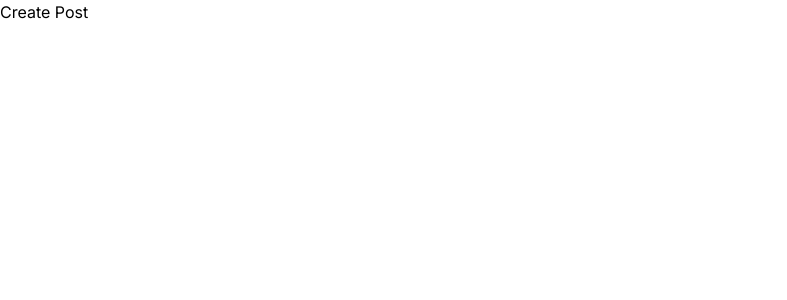
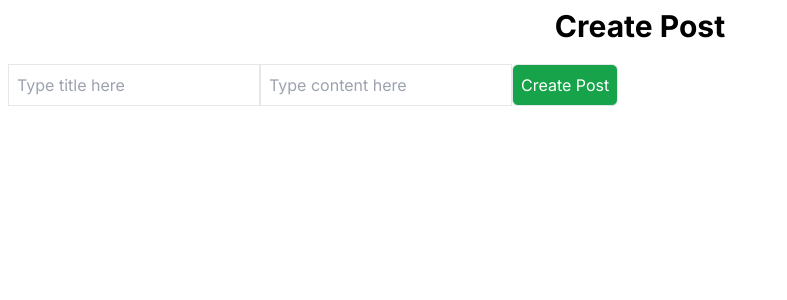
Before and after one commit to Jahid1987/next-prisma, a Next.js app: page /posts/create in a window 1280 px wide. Shown: the top 300 px of the page, without its empty margins (0-787 px from the left). Built offline with nearby package versions, Linux system fonts and the light colour scheme.

Commit message:
add: server action- createPost

```diff
--- a/src/actions/post.ts
+++ b/src/actions/post.ts
@@ -1,8 +1,9 @@
-'use server'
+"use server"
 
 import prisma from "@/db/db"
 
 export async function createPost(formData: FormData){
+    console.log((formData.get('title') as string).replace(/\s+/g, "-").toLowerCase())
     await prisma.post.create({
         data: {
             title: formData.get('title') as string,
@@ -10,4 +11,5 @@ export async function createPost(formData: FormData){
             content: formData.get('content') as string
         }
     })
+
 }
--- a/src/app/posts/create/page.tsx
+++ b/src/app/posts/create/page.tsx
@@ -1,10 +1,22 @@
+import { redirect } from "next/navigation";
 
-const CreatePost = () => {
+const CreatePostPage = () => {
+
+  async function createPost2(formData: FormData){
+    'use server'
+        console.log(formData)
+        return redirect('/posts/create')
+    }
     return (
-        <div>
-            Create Post
+        <div className="flex flex-col gap-5 p-2">
+            <h3 className="text-3xl font-bold text-center">Create Post</h3>
+            <form action={createPost2}>
+                <input type="text" name="title" placeholder="Type title here " className="border p-2" />
+                <input type="text" name="content" placeholder="Type content here " className="border p-2" />
+                <button type="submit" className="border bg-green-600 text-white p-2 rounded-md">Create Post</button>
+            </form>
         </div>
     );
 };
 
-export default CreatePost;
+export default CreatePostPage;
--- a/src/app/posts/page.tsx
+++ b/src/app/posts/page.tsx
@@ -1,7 +1,8 @@
+import { createPost } from "@/actions/post";
 import prisma from "@/db/db";
 import Link from "next/link";
 
-const PostPage =async () => {
+const PostPage = async () => {
 
   const posts  = await prisma.post.findMany({
     where: {
@@ -16,7 +17,7 @@ const PostPage =async () => {
       title: true,
       slug: true
     },
-    take: 2,
+    take: 5,
     skip: 1
   })
 
@@ -43,6 +44,15 @@ const postCount = await prisma.post.count();
               ))
             }
           </div>
+
+          <div className="mt-5 flex flex-col justify-center items-center ">
+          <h3 className="text-3xl font-bold text-center ">Create Post</h3>
+            <form action={createPost} method="post" className="flex mt-5 flex-col gap-2 items-start">
+                <input type="text" name="title" placeholder="Type title here " className="border p-2" />
+                <input type="text" name="content" placeholder="Type content here " className="border p-2" />
+                <button type="submit" className="border bg-green-600 text-white p-2 rounded-md">Create Post</button>
+            </form>
+          </div>
         </div>
     );
 };
```
